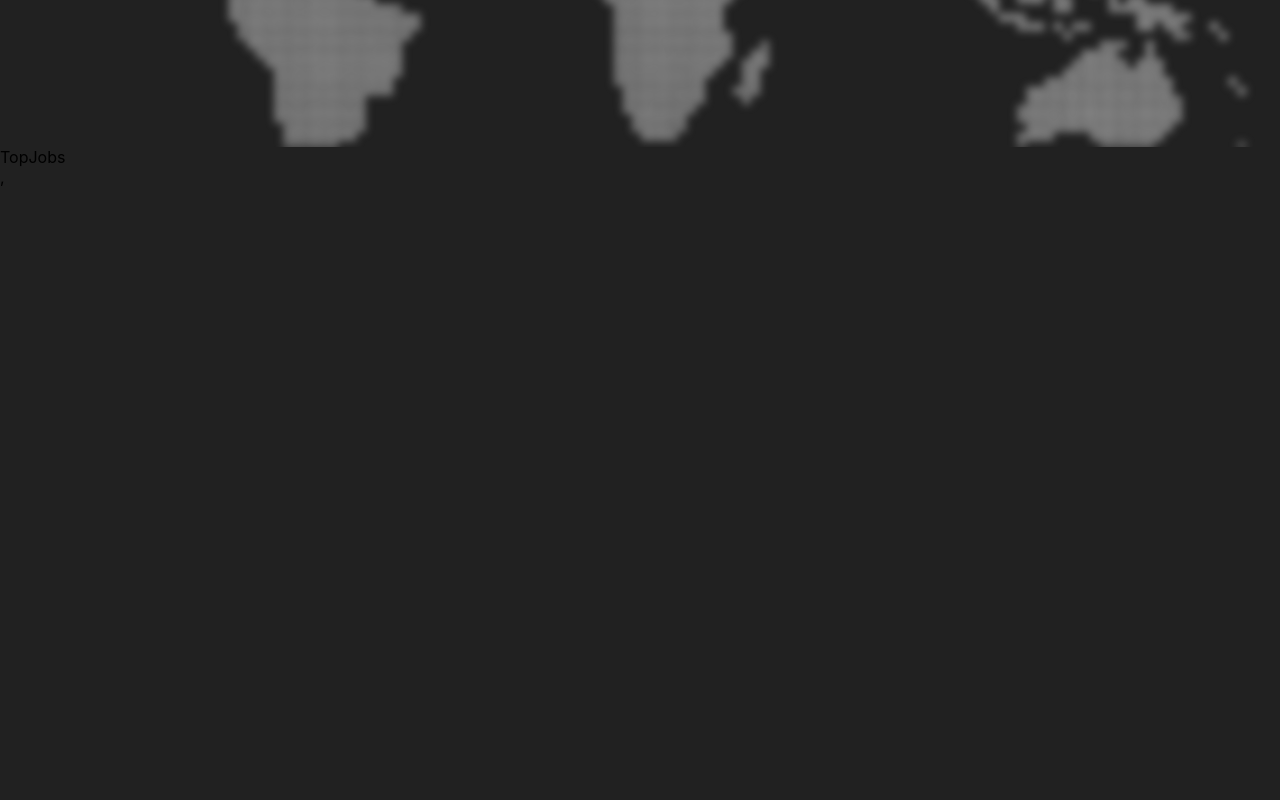
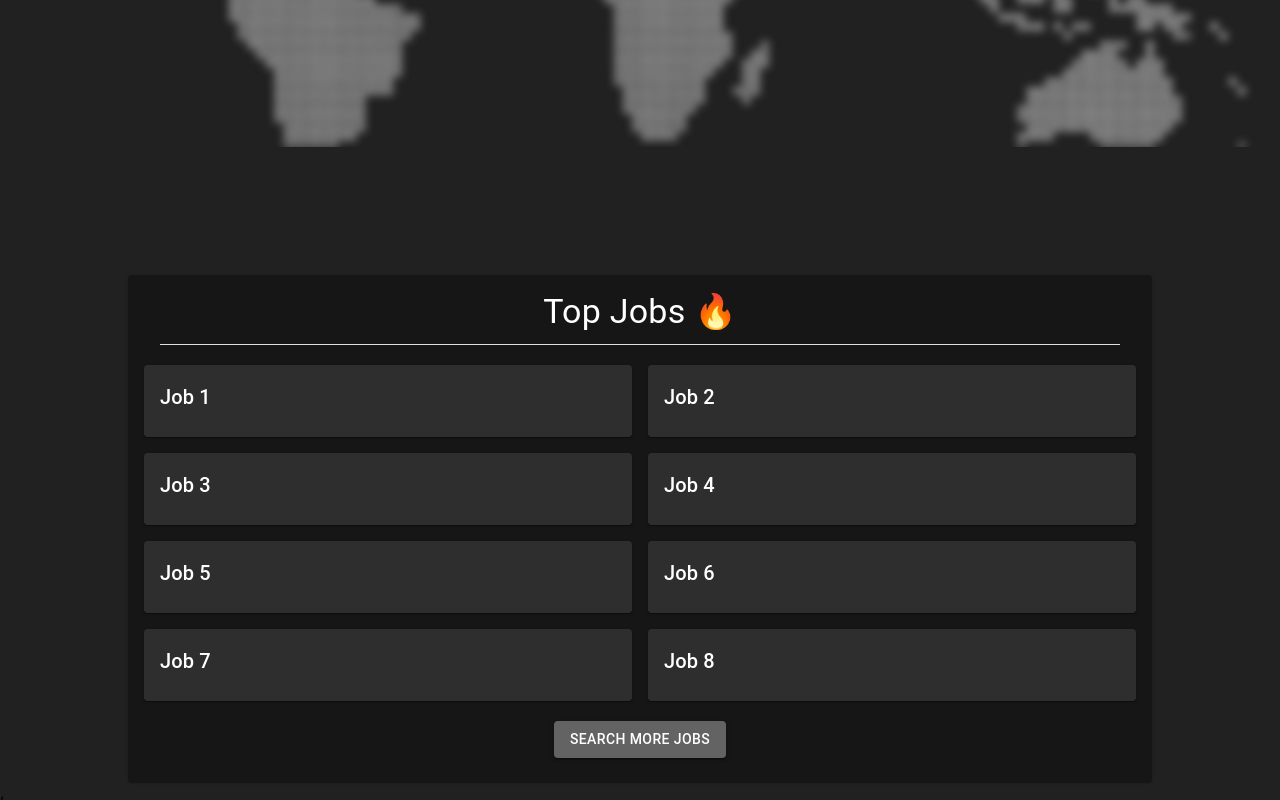
Before and after one commit to devnerd123/DevNerd-Frontend, a React (Create React App) app: page / in a window 1280 px wide. Shown: the part 330-1130 px from the top of the page. Before the commit the page ends 800 px from the top, so only its background shows below. Built offline with nearby package versions, Linux system fonts and the light colour scheme.

Commit message:
top jobs section

```diff
--- a/package.json
+++ b/package.json
@@ -5,8 +5,10 @@
   "dependencies": {
     "@emotion/react": "^11.11.1",
     "@emotion/styled": "^11.11.0",
+    "@material-ui/core": "^4.12.4",
     "@mui/icons-material": "^5.14.16",
     "@mui/material": "^5.14.17",
+    "@mui/system": "^5.14.18",
     "@testing-library/jest-dom": "^5.17.0",
     "@testing-library/react": "^13.4.0",
     "@testing-library/user-event": "^13.5.0",
--- a/src/Components/HomePage/TopJobs.jsx
+++ b/src/Components/HomePage/TopJobs.jsx
@@ -1,9 +1,53 @@
-import React from 'react'
+import React from 'react';
+import { Typography, Button, Grid, Card, CardContent, Divider } from '@mui/material'; // Importing from @mui/material instead of @material-ui/core
 
 const TopJobs = () => {
-  return (
-    <div>TopJobs</div>
-  )
-}
+    const jobListings = [
+        'Job 1',
+        'Job 2',
+        'Job 3',
+        'Job 4',
+        'Job 5',
+        'Job 6',
+        'Job 7',
+        'Job 8',
+    ];
 
-export default TopJobs
+    return (
+        <Card style={{ width: '80%', margin: '0 auto', backgroundColor: '#161616', color: '#ffffff', marginTop: '10%' }}>
+            <CardContent>
+                <Typography variant="h4" align="center" gutterBottom style={{ color: '#ffffff' }}>
+                    Top Jobs 🔥
+                </Typography>
+                <Divider variant="middle" style={{ marginBottom: '20px', backgroundColor: '#ffffff' }} />
+                <Grid container spacing={2}>
+                    {jobListings.map((job, index) => (
+                        <Grid item xs={12} sm={6} key={index}>
+                            <Card style={{ backgroundColor: '#2e2e2e', color: '#ffffff' }}>
+                                <CardContent>
+                                    <Typography variant="h6" style={{ color: '#ffffff' }}>{job}</Typography>
+                                </CardContent>
+                            </Card>
+                        </Grid>
+                    ))}
+                </Grid>
+
+                <div style={{ textAlign: 'center', marginTop: '20px' }}>
+                    <Button
+                        variant="contained"
+                        sx={{
+                            backgroundColor: '#636363',
+                            '&:hover': {
+                                backgroundColor: '#2e2e2e',
+                            },
+                        }}
+                    >
+                        Search More Jobs
+                    </Button>
+                </div>
+            </CardContent>
+        </Card>
+    );
+};
+
+export default TopJobs;
```
Also changed, not shown: 1 other file (tests, documents, lock files or other folders).
